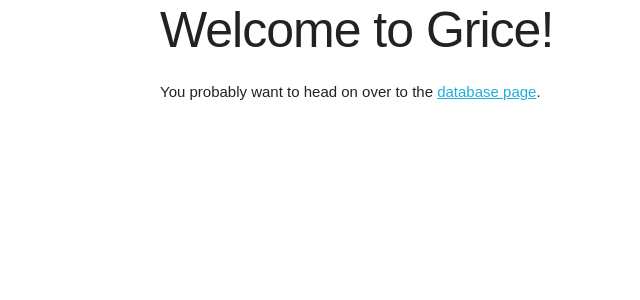
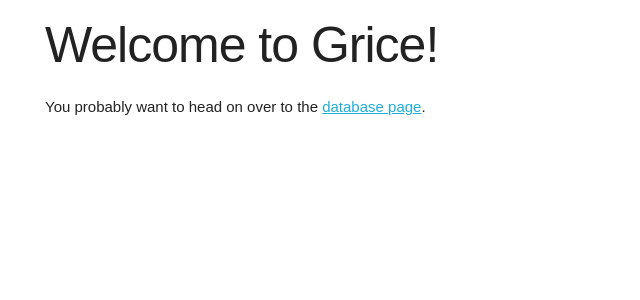
Before and after one commit to cache-rules/grice, a Python web app: template grice/templates/index.html in a window 1280 px wide. Shown: the top 300 px of the page, without its empty margins (0-640 px from the left). Run offline with Jinja, Linux system fonts and the light colour scheme; the template is opened without the code that fills it, so the values that code supplies are empty; some libraries are stand-ins or nearby versions.

Commit message:
Reduce padding for base layout

```diff
--- a/assets/src/css/styles.css
+++ b/assets/src/css/styles.css
@@ -2,7 +2,7 @@
   font-family: "Raleway", sans-serif;
 }
 .gza {
-
+  padding: 1em 3em;
 }
 .table {
   width: 100%;
--- a/grice/templates/layout.html
+++ b/grice/templates/layout.html
@@ -22,7 +22,7 @@
     <link rel="stylesheet" href="/assets/src/css/styles.css">
 </head>
 <body>
-<div class="gza container">
+<div class="gza">
 {% block content %}{% endblock %}
 </div>
 {% block scripts %}
```
